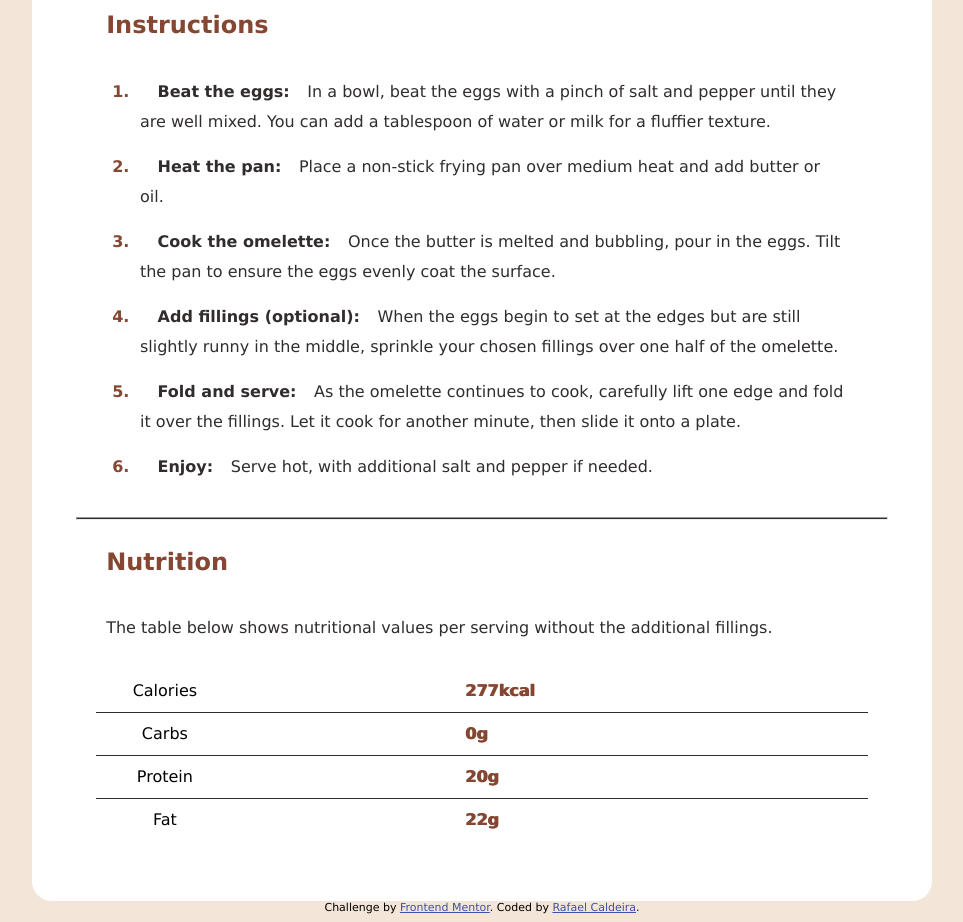
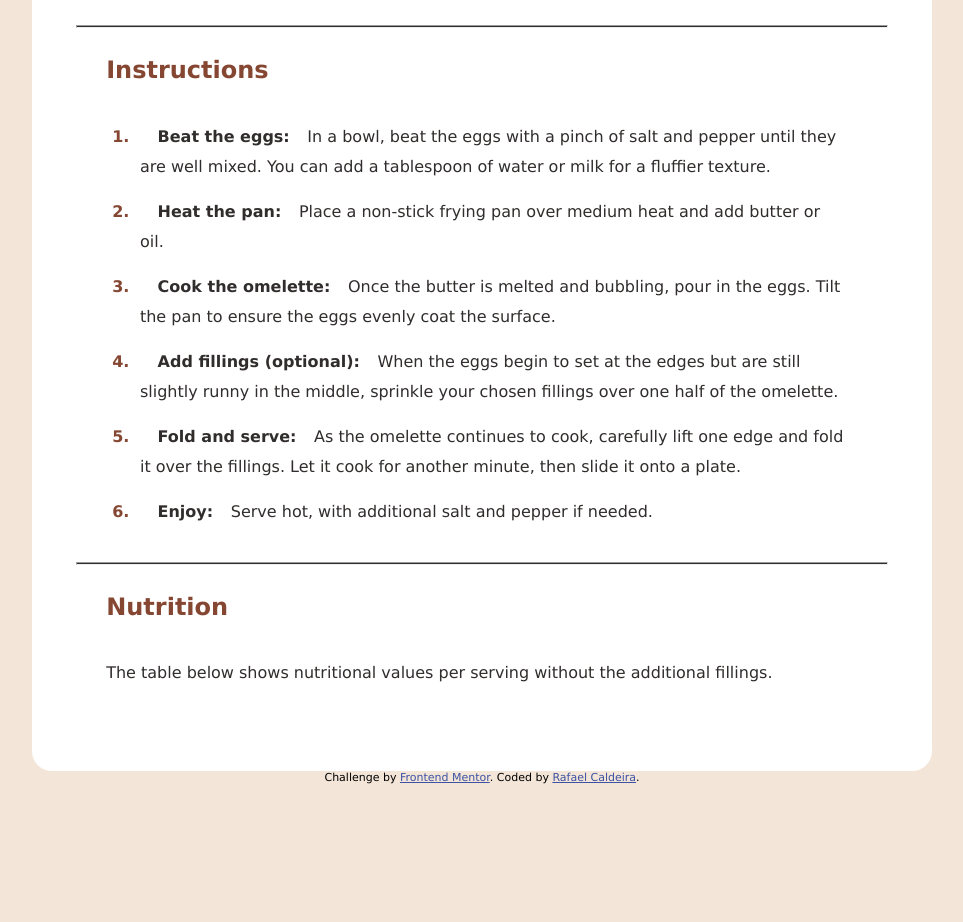
Before and after one commit to RafaelRSCaldeira/Recipe-Page, a plain HTML site: page index.html in a window 1280 px wide. Shown: the part 1341-2263 px from the top of the page, without its empty margins (158-1121 px from the left). After the commit the page ends 2133 px from the top, so only its background shows below. Drawn offline with Linux system fonts and the light colour scheme.

Commit message:
chore: remove table

```diff
--- a/index.html
+++ b/index.html
@@ -31,6 +31,7 @@
             <li><strong>Total:</strong>Approximately 10 minutes</li>
             <li><strong>Preparation:</strong>5 minutes</li>
             <li><strong>Cooking:</strong>5 minutes</li>
+            <li><strong>Elaps:</strong>5 minutes</li>
           </ul>
         </div>
         <section class="ingredients">
@@ -59,24 +60,6 @@
         <section class="nutrition">
           <h2>Nutrition</h2>
           <p>The table below shows nutritional values per serving without the additional fillings.</p>
-          <table class="nutrition-table">
-            <tr>
-              <th>Calories</th>
-              <td>277kcal</td>
-            </tr>
-            <tr>
-              <th>Carbs</th>
-              <td>0g</td>
-            </tr>
-            <tr>
-              <th>Protein</th>
-              <td>20g</td>
-            </tr>
-            <tr>
-              <th>Fat</th>
-              <td>22g</td>
-            </tr>
-          </table>
         </section>
       </div>
 
```
